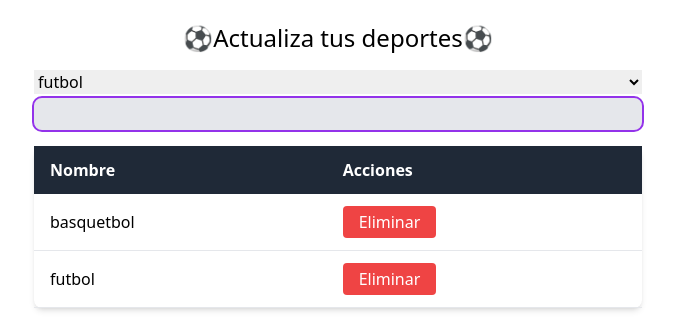
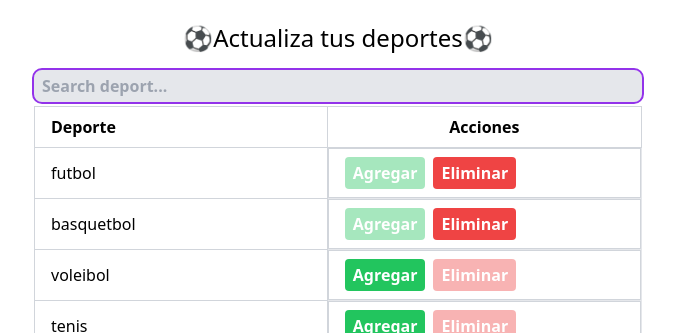
Before and after one commit to JorgeYael-CB/React-ChatClient, a React app: page /auth/register in a window 1280 px wide. Shown: the part 619-952 px from the top of the page, without its empty margins (302-977 px from the left). Built offline with nearby package versions, Linux system fonts and the light colour scheme; the HTML template or start-up script is replaced by a standard one.

Commit message:
Filtrado de valores en un componente de una tabla agregado

```diff
--- /dev/null
+++ b/src/components/category/Filter.tsx
@@ -0,0 +1,82 @@
+import { useState } from "react";
+
+interface Props {
+  values: string[];
+  defaultValues?: Set<string>;
+  onAddValue: (value: string, index: number) => void;
+  onDeleteValue: (value: string, index: number) => void;
+}
+
+
+export const Filter = ( { values, onAddValue, onDeleteValue, defaultValues }: Props ) => {
+  const [searchValue, setSearchValue] = useState('');
+  const [originValues, setOriginValues] = useState(defaultValues || new Set<string>);
+
+
+  const onAdd = (value:string, index: number) => {
+    onAddValue(value, index);
+
+    const newValues = new Set(originValues);
+    newValues.add(value);
+
+    setOriginValues(newValues);
+  }
+
+  const onDelete = (value: string, index: number) => {
+    onDeleteValue(value, index);
+
+    const newValues = new Set(originValues);
+    newValues.delete(value);
+
+    setOriginValues(newValues);
+
+  }
+
+
+  return (
+    <>
+      <input
+        value={searchValue}
+        onChange={ e => setSearchValue(e.target.value) }
+        placeholder="Search deport..."
+        className="bg-gray-200 text-black font-semibold py-1 px-2 rounded-lg outline outline-2 outline-purple-600"
+        type="text"
+      />
+      <table className="min-w-full border-collapse border border-gray-200">
+        <thead>
+          <tr>
+            <th className="border border-gray-300 px-4 py-2 text-left">Deporte</th>
+            <th className="border border-gray-300 px-4 py-2">Acciones</th>
+          </tr>
+        </thead>
+        <tbody>
+          {values.map((value, index) =>
+            value.toLowerCase().indexOf(searchValue.toLowerCase()) !== -1
+              &&
+            ( <tr key={index} className="border border-gray-200">
+              <td className="border border-gray-300 px-4 py-2">{value}</td>
+              <td className="border border-gray-300 px-4 py-2 flex gap-2">
+                <button
+                  type="button"
+                  disabled={ originValues.has(value) }
+                  onClick={() => onAdd(value, index)}
+                  className="bg-green-500 hover:bg-green-700 text-white font-bold py-1 px-2 rounded disabled:opacity-40"
+                >
+                  Agregar
+                </button>
+                <button
+                  type="button"
+                  disabled={ !originValues.has(value) }
+                  onClick={() => onDelete(value, index)}
+                  className="bg-red-500 hover:bg-red-700 text-white font-bold py-1 px-2 rounded disabled:opacity-40"
+                >
+                  Eliminar
+                </button>
+              </td>
+            </tr>
+          ))}
+        </tbody>
+      </table>
+    </>
+  )
+}
--- a/src/components/index.ts
+++ b/src/components/index.ts
@@ -1,2 +1,3 @@
 export * from './LinkNav';
 export * from './NavBar';
+export * from './category/Filter';
--- a/src/pages/Auth/register/UpdatedProfile.tsx
+++ b/src/pages/Auth/register/UpdatedProfile.tsx
@@ -2,6 +2,7 @@ import { IUser } from "@/interfaces/Api"
 import { useRef, useState } from "react";
 import { NavLink } from "react-router-dom";
 import { TableDeports } from "../components";
+import { Filter } from "@/components";
 
 
 
@@ -47,6 +48,7 @@ export const UpdatedProfile = ( { user }: Props ) => {
   }
 
 
+
   return (
     <main>
       <h2 className="text-center text-5xl text-indigo-600 mt-16 font-bold">Actualiza tu informacion</h2>
@@ -88,17 +90,8 @@ export const UpdatedProfile = ( { user }: Props ) => {
         <div>
           <h4 className="text-center text-2xl font-medium">⚽Actualiza tus deportes⚽</h4>
 
-          {/* Pendiente el autocompletado */}
           <div className="w-full flex flex-col gap-1 justify-center my-4">
-            <select onChange={ e => onAddDeport(e.target.value) } name="deportes" id="deportes">
-              {
-                testDeports.map( d => (
-                  <option key={d}>{d}</option>
-                ))
-              }
-            </select>
-
-            <input className="bg-gray-200 text-black font-semibold py-1 px-2 rounded-lg outline outline-2 outline-purple-600" type="text" />
+            <Filter onAddValue={onAddDeport} onDeleteValue={onDeleteDeport} defaultValues={deports} values={testDeports}/>
           </div>
 
           <div className="flex gap-6 justify-center">
```
